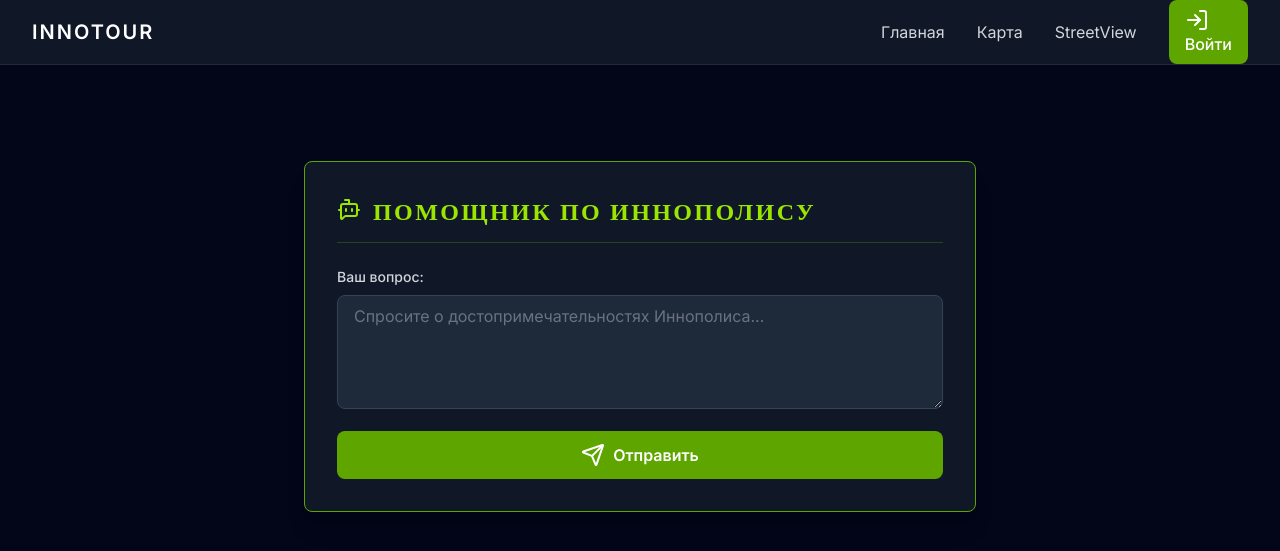
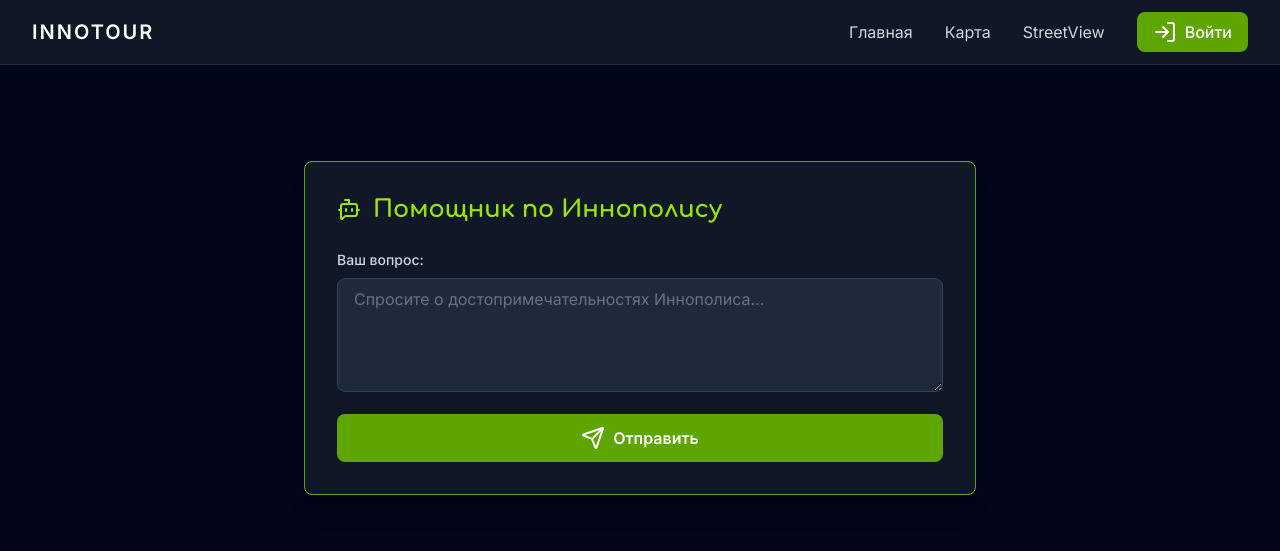
Before and after one commit to MitrichevGeorge/georges-part, a Flask app: page /index in a window 1280 px wide. Shown: the top 551 px of the page. Run offline with Flask 3, Linux system fonts and the light colour scheme.

Commit message:
wrfergver

```diff
--- a/templates/components/header.html
+++ b/templates/components/header.html
@@ -20,7 +20,7 @@
                     </a>
                 </div>
             {% else %}
-                <a href="{{ url_for('auth.login') }}" class="rounded-lg bg-lime-600 px-4 py-2 font-medium text-white transition hover:bg-lime-500"><i data-lucide="log-in"></i> Войти</a>
+                <a href="{{ url_for('auth.login') }}" class="rounded-lg bg-lime-600 px-4 py-2 font-medium text-white transition hover:bg-lime-500 whitespace-nowrap inline-flex items-center gap-2"><i data-lucide="log-in"></i> Войти</a>
             {% endif %}
         </nav>
     </div>
--- a/templates/index.html
+++ b/templates/index.html
@@ -13,9 +13,8 @@
     {% endif %}
 
     <div class="w-full max-w-2xl rounded-lg border border-lime-600 p-8 bg-gray-900 shadow-xl">
-        <h2 class="text-2xl font-black text-lime-400 mb-6 flex items-center gap-3 uppercase tracking-widest border-b border-lime-600/30 pb-4">
-            <i data-lucide="bot-message-square"></i>
-            Помощник по Иннополису
+        <h2 class="text-2xl font-bold text-lime-400 mb-6 flex items-center gap-3 font-comfortaa">
+            <i data-lucide="bot-message-square"></i> Помощник по Иннополису
         </h2>
 
         <form method="POST" action="{{ url_for('main.chat') }}" class="space-y-4">
--- a/templates/layout.html
+++ b/templates/layout.html
@@ -11,6 +11,16 @@
 
     <link rel="preconnect" href="https://fonts.googleapis.com">
     <link rel="preconnect" href="https://fonts.gstatic.com" crossorigin>
+
+    <link rel="preconnect" href="https://fonts.googleapis.com">
+    <link rel="preconnect" href="https://fonts.gstatic.com" crossorigin>
+    <link href="https://fonts.googleapis.com/css2?family=Comfortaa:wght@400;700&display=swap" rel="stylesheet">
+
+    <style>
+        .font-comfortaa {
+            font-family: 'Comfortaa', cursive;
+        }
+    </style>
 
     <link
         href="https://fonts.googleapis.com/css2?family=Playfair+Display:wght@700&family=Inter:wght@400;500;600&display=swap"
```
